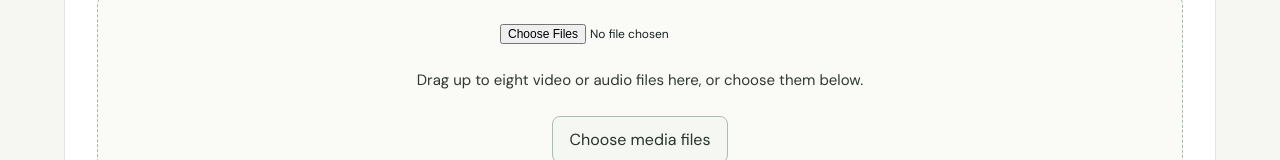
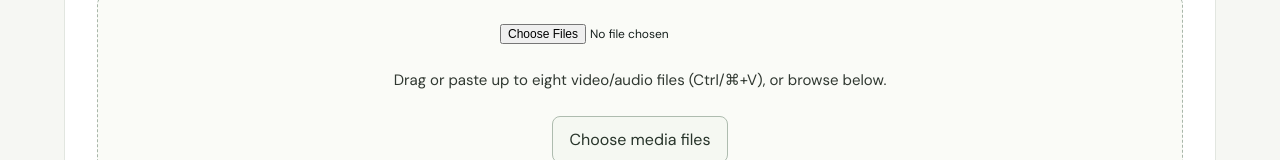
Before and after one commit to dovvnloading/Any-Convert, a Next.js app in the folder apps/web/: page /batch in a window 1280 px wide. Shown: the part 632-792 px from the top of the page. Built offline with nearby package versions, Linux system fonts and the light colour scheme.

Commit message:
feat: support pasted media in browser workspaces

```diff
--- a/apps/web/src/components/batch-workspace.tsx
+++ b/apps/web/src/components/batch-workspace.tsx
@@ -9,6 +9,7 @@ import type {
   FormatId, HeightLimit, MediaInfo, QualityId, WorkerRequest, WorkerResponse,
 } from "@/lib/converter-contract";
 import { formatBytes } from "@/lib/media";
+import { useClipboardMediaImport } from "@/lib/clipboard-media";
 import {
   makeTemporaryExportKey, removeTemporaryExport, sweepStaleTemporaryExports,
 } from "@/lib/output-storage";
@@ -216,6 +217,11 @@ export function BatchWorkspace() {
     setPhase("ready");
   }
 
+  useClipboardMediaImport(
+    (files) => { void importFiles(files); },
+    phase === "running" || phase === "inspecting" || archive.status === "packing",
+  );
+
   function toggleFormat(format: FormatId) {
     if (phase === "running" || phase === "inspecting") return;
     setFormats((previous) => previous.includes(format)
@@ -415,7 +421,7 @@ export function BatchWorkspace() {
                 void importFiles(Array.from(event.target.files ?? []));
                 event.target.value = "";
               }} />
-            <p>Drag up to eight video or audio files here, or choose them below.</p>
+            <p>Drag or paste up to eight video/audio files (Ctrl/⌘+V), or browse below.</p>
             <button type="button" className="batch-button" disabled={busy || archive.status === "packing"}
               onClick={() => picker.current?.click()}>Choose media files</button>
             <small>On-device only · 256 MB fallback · experimental 1 GB disk-backed mode</small>
```
